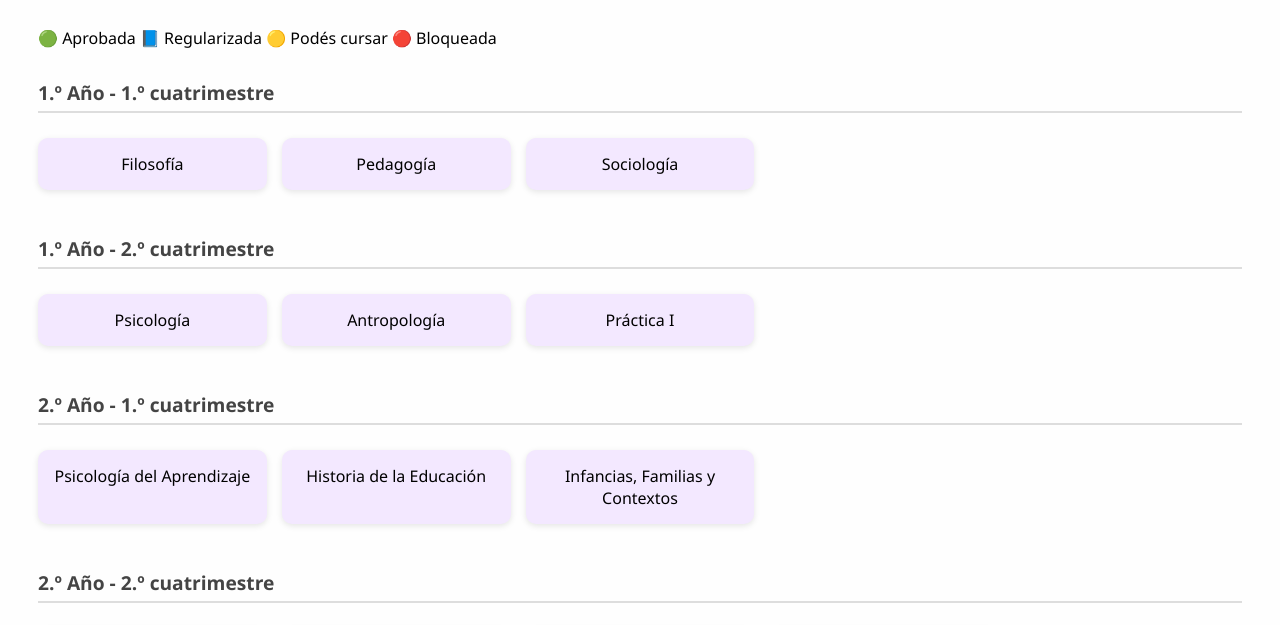
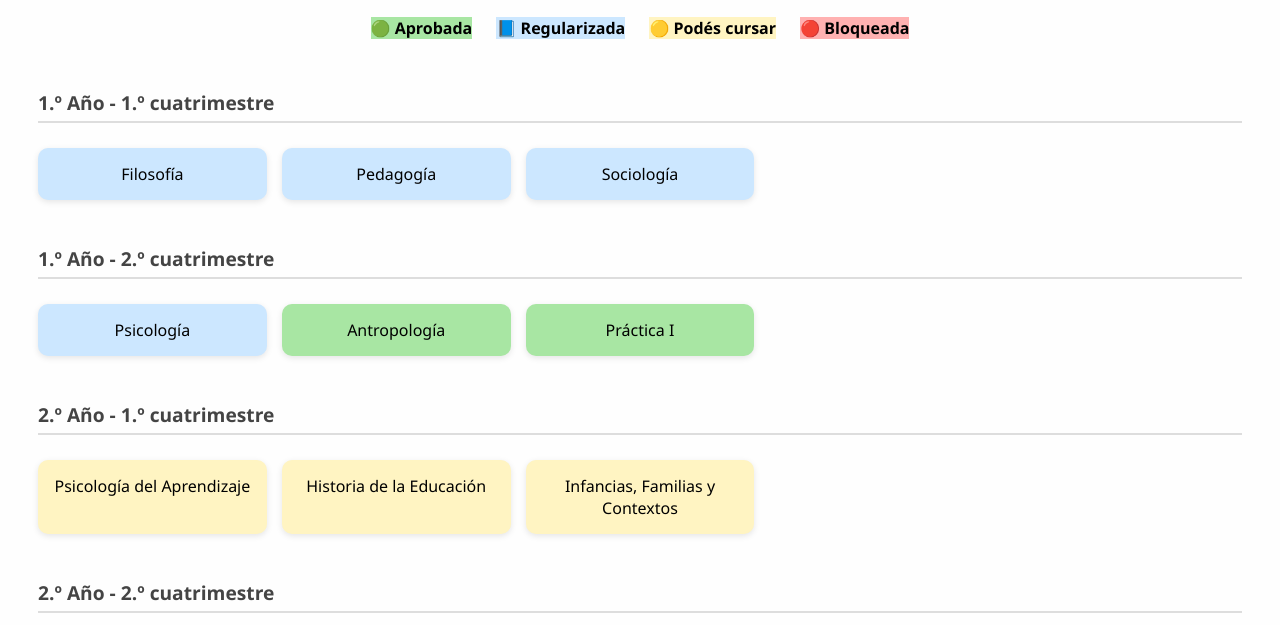
Before and after one commit to candereales/malla-profesorado, a plain HTML site: page index.html in a window 1280 px wide. Shown: the part 148-773 px from the top of the page. Drawn offline with Linux system fonts and the light colour scheme.

Commit message:
estilos.css

```diff
--- a/css/estilos.css
+++ b/css/estilos.css
@@ -7,7 +7,17 @@ body {
 h1 {
   text-align: center;
   color: #5a2a83;
-  margin-bottom: 30px;
+  margin-bottom: 20px;
+}
+
+.leyenda {
+  text-align: center;
+  margin-bottom: 20px;
+}
+
+.leyenda span {
+  margin: 0 10px;
+  font-weight: bold;
 }
 
 .grid {
@@ -17,17 +27,33 @@ h1 {
 }
 
 .materia {
-  background-color: #f3e8ff;
   padding: 15px;
   border-radius: 10px;
   text-align: center;
   cursor: pointer;
   box-shadow: 0 2px 6px rgba(0, 0, 0, 0.1);
-  transition: background-color 0.3s ease;
+  transition: transform 0.2s ease;
 }
 
 .materia:hover {
-  background-color: #e0c9ff;
+  transform: scale(1.03);
+}
+
+/* Colores según estado */
+.aprobada {
+  background-color: #a8e6a3;
+}
+
+.regularizada {
+  background-color: #cce7ff;
+}
+
+.habilitada {
+  background-color: #fff4c2;
+}
+
+.bloqueada {
+  background-color: #ffb1b1;
 }
 
 .titulo-anio {
@@ -44,5 +70,5 @@ h1 {
   margin-top: 30px;
   text-align: center;
   font-weight: bold;
-  color: #222;
+  color: #333;
 }
```
